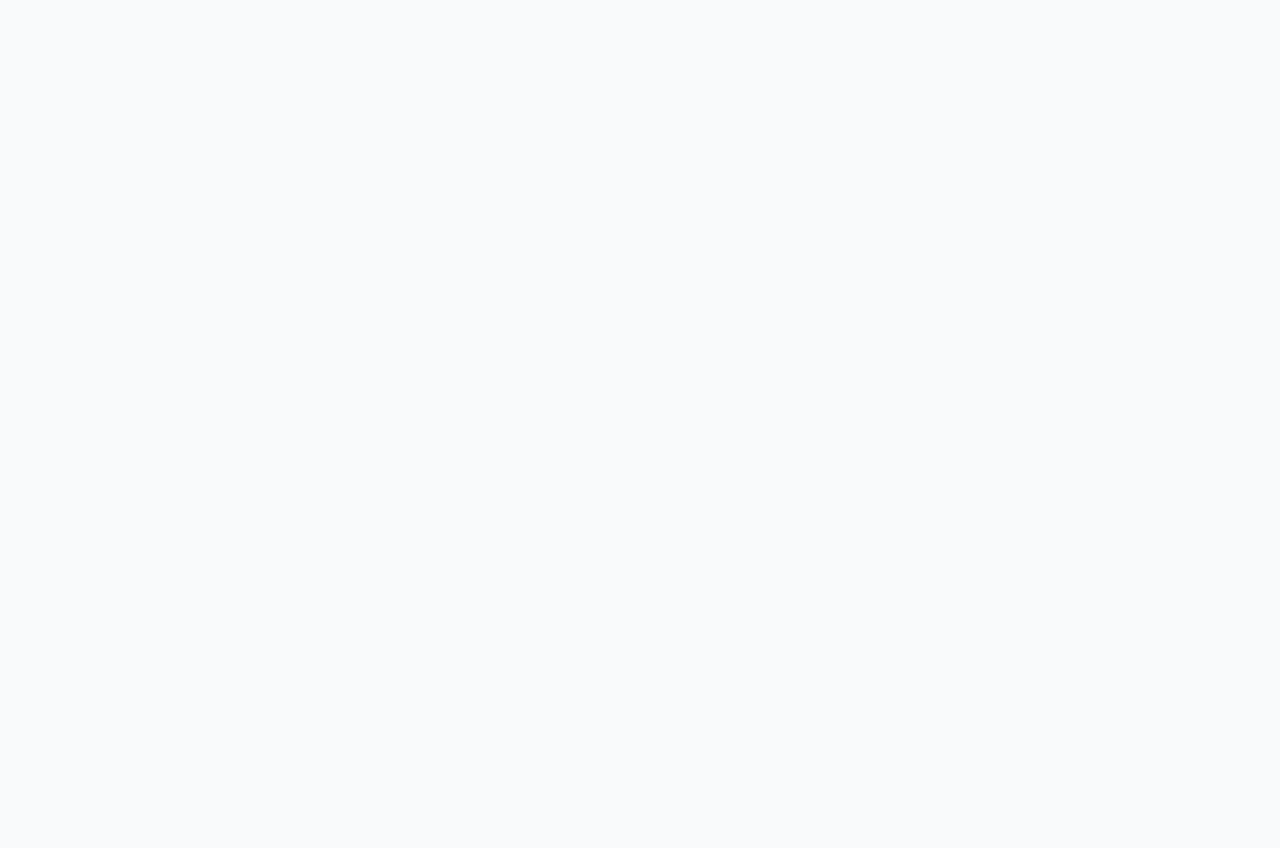
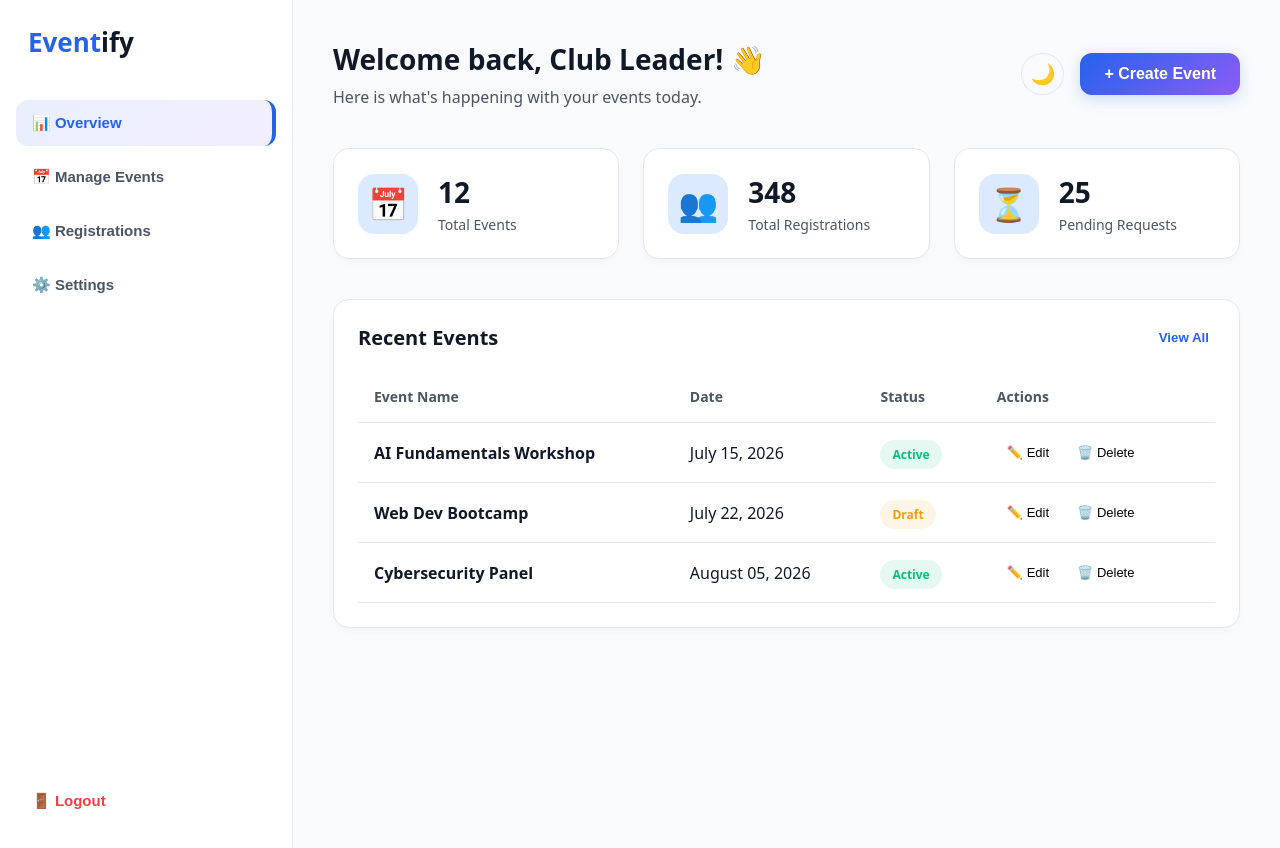
Before and after one commit to osamabudair/eventify-project, a React (Vite) app in the folder eventify-project/: page /dashboard in a window 1280 px wide. Before the commit this address had no page. Before the commit the page ends 800 px from the top, so only its background shows below. Built offline with nearby package versions, Linux system fonts and the light colour scheme.

Commit message:
create dashboard and design it

```diff
--- a/eventify-project/package.json
+++ b/eventify-project/package.json
@@ -10,6 +10,7 @@
     "preview": "vite preview"
   },
   "dependencies": {
+    "lucide-react": "^1.22.0",
     "react": "^19.1.0",
     "react-dom": "^19.1.0",
     "react-router-dom": "^7.18.0"
--- a/eventify-project/src/App.jsx
+++ b/eventify-project/src/App.jsx
@@ -2,6 +2,7 @@ import { BrowserRouter as Router, Routes, Route } from 'react-router-dom';
 import { ThemeProvider } from './context/ThemeContext';
 import Home from './pages/Home/Home';
 import Auth from './pages/Auth/Auth';
+import Dashboard from './pages/Dashboard/Dashboard'; // الإضافة هنا
 
 function App() {
   return (
@@ -10,6 +11,7 @@ function App() {
         <Routes>
           <Route path="/" element={<Home />} />
           <Route path="/auth" element={<Auth />} />
+          <Route path="/dashboard" element={<Dashboard />} /> {/* الإضافة هنا */}
         </Routes>
       </Router>
     </ThemeProvider>
--- /dev/null
+++ b/eventify-project/src/pages/Dashboard/Dashboard.css
@@ -0,0 +1,246 @@
+/* التخطيط الأساسي للوحة التحكم */
+.dashboard-layout {
+  display: flex;
+  min-height: 100vh;
+  background-color: var(--bg-color);
+}
+
+/* الشريط الجانبي (Sidebar) */
+.sidebar {
+  width: 260px;
+  background-color: var(--card-bg);
+  border-right: 1px solid var(--border-color);
+  display: flex;
+  flex-direction: column;
+  padding: 24px 16px;
+  position: sticky;
+  top: 0;
+  height: 100vh;
+  z-index: 10;
+}
+
+.sidebar-header {
+  margin-bottom: 40px;
+  padding: 0 12px;
+}
+
+.sidebar-header .logo {
+  font-size: 26px;
+  margin: 0;
+}
+
+.sidebar-nav {
+  display: flex;
+  flex-direction: column;
+  gap: 8px;
+  flex-grow: 1;
+}
+
+.nav-item {
+  background: transparent;
+  border: none;
+  color: var(--text-secondary);
+  text-align: left;
+  padding: 14px 16px;
+  border-radius: 12px;
+  font-size: 15px;
+  font-weight: 600;
+  cursor: pointer;
+  transition: all 0.2s ease;
+}
+
+.nav-item:hover {
+  background-color: var(--bg-color);
+  color: var(--text-primary);
+}
+
+.nav-item.active {
+  background: linear-gradient(135deg, rgba(37, 99, 235, 0.1), rgba(139, 92, 246, 0.1));
+  color: var(--primary-color);
+  border-right: 4px solid var(--primary-color);
+}
+
+.sidebar-footer {
+  margin-top: auto;
+}
+
+.logout-btn {
+  width: 100%;
+  background: transparent;
+  border: none;
+  color: #ef4444;
+  text-align: left;
+  padding: 14px 16px;
+  border-radius: 12px;
+  font-size: 15px;
+  font-weight: 600;
+  cursor: pointer;
+  transition: background-color 0.2s;
+}
+
+.logout-btn:hover {
+  background-color: rgba(239, 68, 68, 0.1);
+}
+
+/* المساحة الرئيسية (Main Content) */
+.main-content {
+  flex: 1;
+  padding: 40px;
+  overflow-y: auto;
+}
+
+.dashboard-header {
+  display: flex;
+  justify-content: space-between;
+  align-items: center;
+  margin-bottom: 40px;
+}
+
+.dashboard-header h2 {
+  font-size: 28px;
+  margin: 0 0 8px 0;
+}
+
+.text-secondary {
+  color: var(--text-secondary);
+  margin: 0;
+}
+
+.header-actions {
+  display: flex;
+  gap: 16px;
+  align-items: center;
+}
+
+.add-event-btn {
+  padding: 12px 24px;
+}
+
+/* شبكة الإحصائيات */
+.stats-grid {
+  display: grid;
+  grid-template-columns: repeat(auto-fit, minmax(240px, 1fr));
+  gap: 24px;
+  margin-bottom: 40px;
+}
+
+.stat-card {
+  background-color: var(--card-bg);
+  border: 1px solid var(--border-color);
+  border-radius: 16px;
+  padding: 24px;
+  display: flex;
+  align-items: center;
+  gap: 20px;
+  box-shadow: 0 4px 6px rgba(0, 0, 0, 0.02);
+  transition: transform 0.3s ease, box-shadow 0.3s ease;
+}
+
+.stat-card:hover {
+  transform: translateY(-5px);
+  box-shadow: 0 12px 24px rgba(0, 0, 0, 0.05);
+}
+
+.stat-icon {
+  font-size: 32px;
+  background-color: var(--tag-bg);
+  width: 60px;
+  height: 60px;
+  display: flex;
+  align-items: center;
+  justify-content: center;
+  border-radius: 16px;
+}
+
+.stat-details h3 {
+  font-size: 28px;
+  margin: 0 0 4px 0;
+}
+
+.stat-details p {
+  color: var(--text-secondary);
+  margin: 0;
+  font-size: 14px;
+}
+
+/* تنسيق الجداول (Tables) */
+.table-container {
+  background-color: var(--card-bg);
+  border: 1px solid var(--border-color);
+  border-radius: 16px;
+  padding: 24px;
+  box-shadow: 0 4px 6px rgba(0, 0, 0, 0.02);
+}
+
+.table-header {
+  display: flex;
+  justify-content: space-between;
+  align-items: center;
+  margin-bottom: 20px;
+}
+
+.table-header h3 {
+  margin: 0;
+  font-size: 20px;
+}
+
+.view-all-btn {
+  background: transparent;
+  border: none;
+  color: var(--primary-color);
+  font-weight: 600;
+  cursor: pointer;
+}
+
+.events-table {
+  width: 100%;
+  border-collapse: collapse;
+}
+
+.events-table th,
+.events-table td {
+  padding: 16px;
+  text-align: left;
+  border-bottom: 1px solid var(--border-color);
+}
+
+.events-table th {
+  color: var(--text-secondary);
+  font-weight: 600;
+  font-size: 14px;
+}
+
+.events-table td.font-semibold {
+  font-weight: 600;
+}
+
+.status-badge {
+  padding: 6px 12px;
+  border-radius: 20px;
+  font-size: 12px;
+  font-weight: bold;
+}
+
+.status-badge.active {
+  background-color: rgba(16, 185, 129, 0.1);
+  color: #10b981;
+}
+
+.status-badge.draft {
+  background-color: rgba(245, 158, 11, 0.1);
+  color: #f59e0b;
+}
+
+.action-btn {
+  background: transparent;
+  border: none;
+  cursor: pointer;
+  padding: 6px 10px;
+  border-radius: 6px;
+  font-size: 13px;
+  margin-right: 8px;
+  transition: background-color 0.2s;
+}
+
+.action-btn.edit:hover { background-color: var(--tag-bg); color: var(--primary-color); }
+.action-btn.delete:hover { background-color: rgba(239, 68, 68, 0.1); color: #ef4444; }
--- /dev/null
+++ b/eventify-project/src/pages/Dashboard/Dashboard.jsx
@@ -0,0 +1,114 @@
+import React from 'react';
+import { useNavigate } from 'react-router-dom';
+import { useTheme } from '../../context/ThemeContext';
+import './Dashboard.css';
+
+const Dashboard = () => {
+  const { isDarkMode, toggleTheme } = useTheme();
+  const navigate = useNavigate();
+
+  // بيانات وهمية للإحصائيات والجداول
+  const stats = [
+    { title: 'Total Events', value: '12', icon: '📅' },
+    { title: 'Total Registrations', value: '348', icon: '👥' },
+    { title: 'Pending Requests', value: '25', icon: '⏳' },
+  ];
+
+  const recentEvents = [
+    { id: 1, name: 'AI Fundamentals Workshop', date: 'July 15, 2026', status: 'Active' },
+    { id: 2, name: 'Web Dev Bootcamp', date: 'July 22, 2026', status: 'Draft' },
+    { id: 3, name: 'Cybersecurity Panel', date: 'August 05, 2026', status: 'Active' },
+  ];
+
+  const handleLogout = () => {
+    // لاحقاً سيتم مسح التوكن (Token) من هنا
+    navigate('/');
+  };
+
+  return (
+    <div className="dashboard-layout">
+      {/* الشريط الجانبي (Sidebar) */}
+      <aside className="sidebar">
+        <div className="sidebar-header">
+          <h1 className="logo">Event<span>ify</span></h1>
+        </div>
+        <nav className="sidebar-nav">
+          <button className="nav-item active">📊 Overview</button>
+          <button className="nav-item">📅 Manage Events</button>
+          <button className="nav-item">👥 Registrations</button>
+          <button className="nav-item">⚙️ Settings</button>
+        </nav>
+        <div className="sidebar-footer">
+          <button className="logout-btn" onClick={handleLogout}>🚪 Logout</button>
+        </div>
+      </aside>
+
+      {/* مساحة العمل الرئيسية */}
+      <main className="main-content">
+        {/* الشريط العلوي (Top Header) */}
+        <header className="dashboard-header">
+          <div>
+            <h2>Welcome back, Club Leader! 👋</h2>
+            <p className="text-secondary">Here is what's happening with your events today.</p>
+          </div>
+          <div className="header-actions">
+            <button className="theme-toggle" onClick={toggleTheme}>
+              {isDarkMode ? '☀️' : '🌙'}
+            </button>
+            <button className="primary-btn add-event-btn">+ Create Event</button>
+          </div>
+        </header>
+
+        {/* البطاقات الإحصائية (Stats Cards) */}
+        <div className="stats-grid animate-slide-up">
+          {stats.map((stat, index) => (
+            <div key={index} className="stat-card">
+              <div className="stat-icon">{stat.icon}</div>
+              <div className="stat-details">
+                <h3>{stat.value}</h3>
+                <p>{stat.title}</p>
+              </div>
+            </div>
+          ))}
+        </div>
+
+        {/* جدول الفعاليات (Recent Events Table) */}
+        <div className="table-container animate-slide-up-delayed">
+          <div className="table-header">
+            <h3>Recent Events</h3>
+            <button className="view-all-btn">View All</button>
+          </div>
+          <table className="events-table">
+            <thead>
+              <tr>
+                <th>Event Name</th>
+                <th>Date</th>
+                <th>Status</th>
+                <th>Actions</th>
+              </tr>
+            </thead>
+            <tbody>
+              {recentEvents.map((event) => (
+                <tr key={event.id}>
+                  <td className="font-semibold">{event.name}</td>
+                  <td>{event.date}</td>
+                  <td>
+                    <span className={`status-badge ${event.status.toLowerCase()}`}>
+                      {event.status}
+                    </span>
+                  </td>
+                  <td>
+                    <button className="action-btn edit">✏️ Edit</button>
+                    <button className="action-btn delete">🗑️ Delete</button>
+                  </td>
+                </tr>
+              ))}
+            </tbody>
+          </table>
+        </div>
+      </main>
+    </div>
+  );
+};
+
+export default Dashboard;
```
Also changed, not shown: 1 other file (tests, documents, lock files or other folders).
